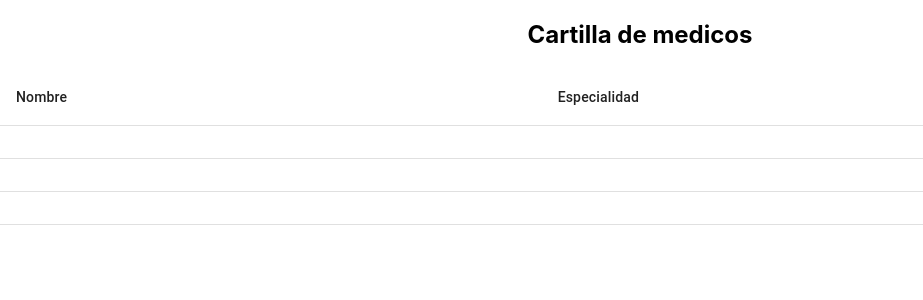
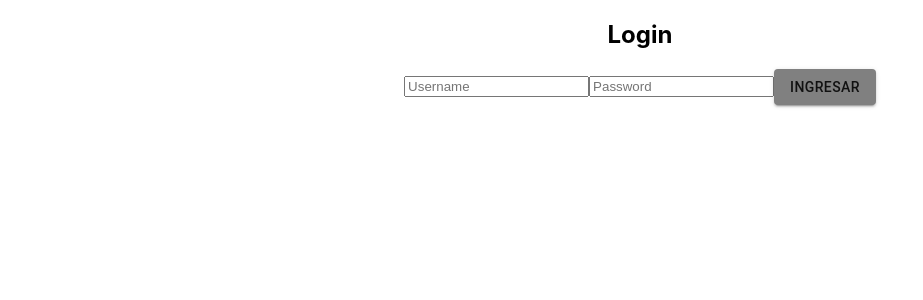
Before and after one commit to AlejandroDaneri/CartillaLibre-front, a React (Create React App) app: page / in a window 1280 px wide. Shown: the top 300 px of the page, without its empty margins (0-923 px from the left). Built offline with nearby package versions, Linux system fonts and the light colour scheme; no server answers.

Commit message:
initial login, with comments

```diff
--- a/package.json
+++ b/package.json
@@ -4,12 +4,14 @@
   "private": true,
   "dependencies": {
     "@material-ui/core": "^4.11.0",
+    "@material-ui/lab": "^4.0.0-alpha.56",
     "@testing-library/jest-dom": "^4.2.4",
     "@testing-library/react": "^9.3.2",
     "@testing-library/user-event": "^7.1.2",
     "axios": "^0.20.0",
     "react": "^16.13.1",
     "react-dom": "^16.13.1",
+    "react-router-dom": "^5.2.0",
     "react-scripts": "3.4.3",
     "react-spinners": "^0.9.0"
   },
--- a/src/App.js
+++ b/src/App.js
@@ -1,63 +1,20 @@
 import './App.css';
 
-import React, {useEffect, useState} from 'react'
-import CircleLoader from 'react-spinners/CircleLoader'
-import Table from '@material-ui/core/Table'
-import TableBody from '@material-ui/core/TableBody'
-import TableRow from "@material-ui/core/TableRow";
-import TableCell from "@material-ui/core/TableCell";
-import axios from 'axios'
-import TableHead from "@material-ui/core/TableHead";
-
-
-function getVideos() {
-  return axios.get('https://cors-anywhere.herokuapp.com/https://cartillalibre-back.herokuapp.com/medics')
-}
+import React from 'react'
+import {BrowserRouter as Router, Route, Switch} from 'react-router-dom'
+import MedicList from "./components/MedicsList";
+import Login from "./components/Login";
 
 function App() {
 
-  const [medics, setMedics] = useState([1,2,3])
-
-  useEffect(() => {
-    getVideos().then(response => {
-      setMedics(response.data)
-    })
-  }, [])
-
-
   return (
     <div className="App">
-      <h2>Cartilla de medicos</h2>
-      {medics ? (
-        <Table>
-          <TableHead>
-            <TableRow>
-              <TableCell>Nombre</TableCell>
-              <TableCell>Especialidad</TableCell>
-            </TableRow>
-          </TableHead>
-          <TableBody>
-            {medics.length <= 0 ? (
-              <h3>No hay medicos</h3>
-            ) : (
-              medics.map(medic => {
-                return (
-                  <TableRow key={medic._id}>
-                    <TableCell>
-                          {medic.name}
-                    </TableCell>
-                    <TableCell>
-                          {medic.speciality}
-                    </TableCell>
-                  </TableRow>
-                )
-              })
-            )}
-          </TableBody>
-        </Table>
-      ) : (
-        <CircleLoader color={'blue'} size={250}/>
-      )}
+      <Router>
+          <Switch>
+            <Route exact path='/' component={Login} />
+            <Route path='/medics' component={MedicList} />
+          </Switch>
+      </Router>
     </div>
   );
 }
--- /dev/null
+++ b/src/components/Login.js
@@ -0,0 +1,38 @@
+import React, {useState} from 'react'
+import {Link} from "react-router-dom";
+import Button from "@material-ui/core/Button";
+
+const Login = () => {
+
+  const [username, setUsername] = useState()
+  const [password, setPassword] = useState()
+
+  return (
+    <div>
+      <h2>Login</h2>
+      <input
+        name='username'
+        value={username}
+        onChange={e => setUsername(e.target.value)}
+        placeholder='Username'
+      />
+      <input
+        name='password'
+        value={password}
+        onChange={e => setPassword(e.target.value)}
+        type='password'
+        placeholder='Password'
+      />
+      <Link to='/medics'>
+        <Button
+          variant='contained'
+          style={{ backgroundColor: "gray" }}
+        >
+          Ingresar
+        </Button>
+      </Link>
+    </div>
+  );
+}
+
+export default Login;
--- /dev/null
+++ b/src/components/MedicsList.js
@@ -0,0 +1,74 @@
+import React, {useEffect, useState} from 'react'
+import CircleLoader from 'react-spinners/CircleLoader'
+import axios from 'axios'
+import Rating from '@material-ui/lab/Rating';
+import {Link, Table, TableBody, TableCell, TableHead, TableRow} from "@material-ui/core";
+
+
+function getVideos() {
+  return axios.get('https://cors-anywhere.herokuapp.com/https://cartillalibre-back.herokuapp.com/medics')
+}
+
+const  MedicList = () => {
+
+  const [medics, setMedics] = useState()
+  const [value, setValue] = useState(3)
+
+  useEffect(() => {
+    getVideos().then(response => {
+      setMedics(response.data)
+    })
+  }, [])
+
+
+  return (
+    <div className="App">
+      <h2>Cartilla de medicos</h2>
+      {medics ? (
+        <Table>
+          <TableHead>
+            <TableRow>
+              <TableCell>Nombre</TableCell>
+              <TableCell>Especialidad</TableCell>
+              <TableCell colSpan={2}>Calificacion</TableCell>
+            </TableRow>
+          </TableHead>
+          <TableBody>
+            {medics.length <= 0 ? (
+              <h3>No hay medicos</h3>
+            ) : (
+              medics.map(medic => {
+                return (
+                  <TableRow key={medic._id}>
+                    <TableCell>
+                      {medic.name}
+                    </TableCell>
+                    <TableCell>
+                      {medic.speciality}
+                    </TableCell>
+                    <TableCell>
+                      <Rating
+                        name="simple-controlled"
+                        value={value}
+                        onChange={(event, newValue) => {
+                          setValue(newValue);
+                        }}
+                      />
+                    </TableCell>
+                    <TableCell>
+                      <Link>Ver comentario</Link>
+                    </TableCell>
+                  </TableRow>
+                )
+              })
+            )}
+          </TableBody>
+        </Table>
+      ) : (
+        <CircleLoader color={'blue'} size={250}/>
+      )}
+    </div>
+  );
+}
+
+export default MedicList;
```
Also changed, not shown: 1 other file (tests, documents, lock files or other folders).
